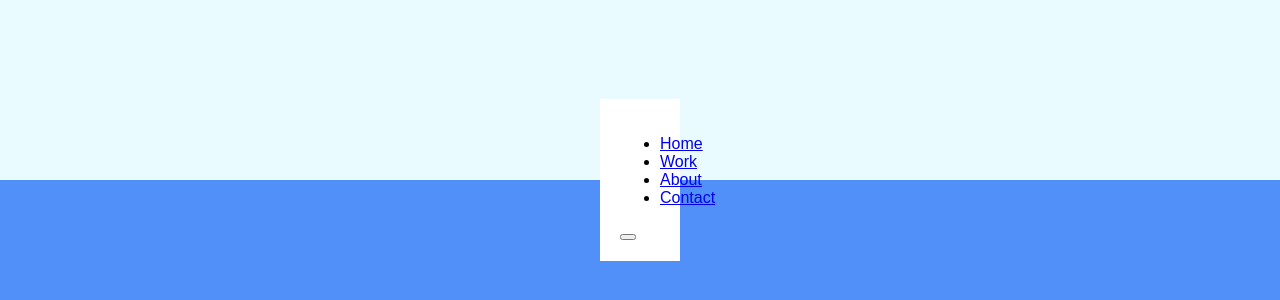
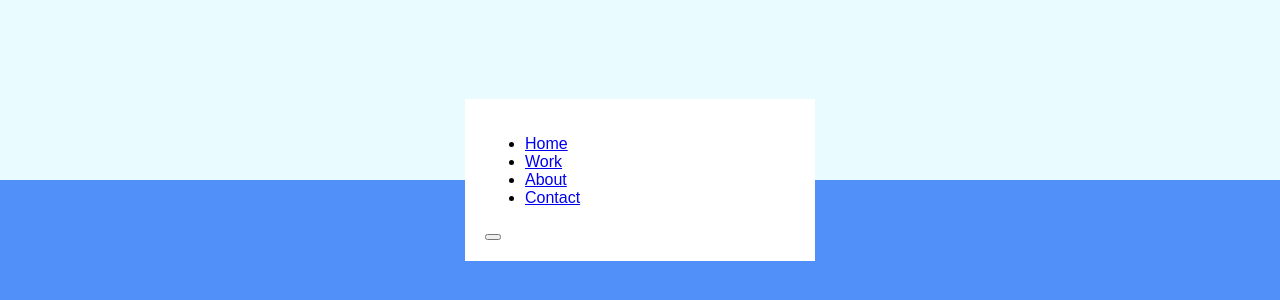
Before and after one commit to o0p/animated-navigation, a plain HTML site: page index.html in a window 1280 px wide. Shown: the part 220-520 px from the top of the page. Drawn offline with Linux system fonts and the light colour scheme; a web font is replaced by a local one.

Commit message:
Add nav style.active

```diff
--- a/style.css
+++ b/style.css
@@ -19,5 +19,9 @@ body {
 nav {
     background-color: #fff;
     padding: 1.25rem;
-    width: 80px;
+    width: 5rem;
 }
+
+nav.active {
+    width: 21.875rem;
+}
```
